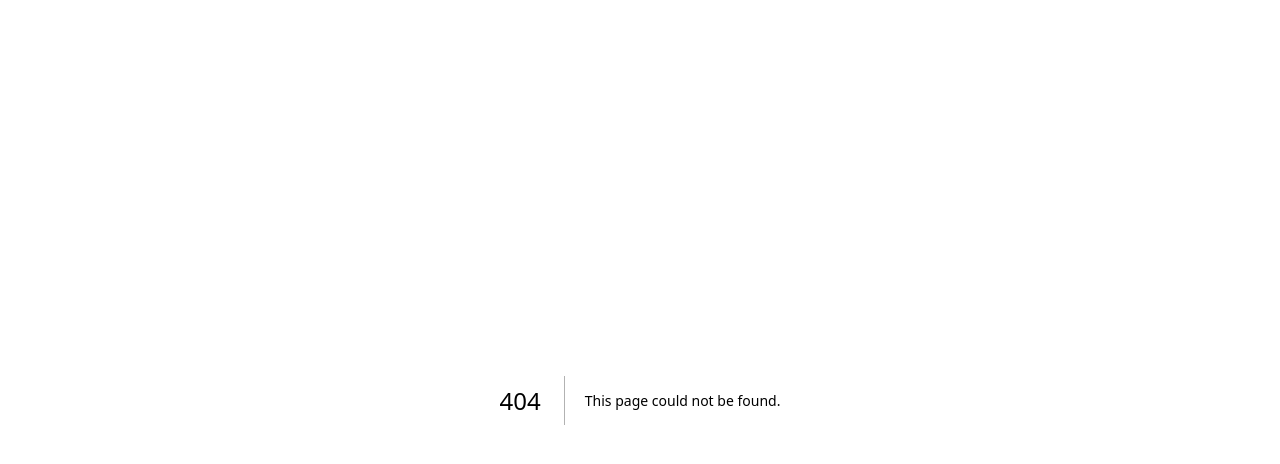
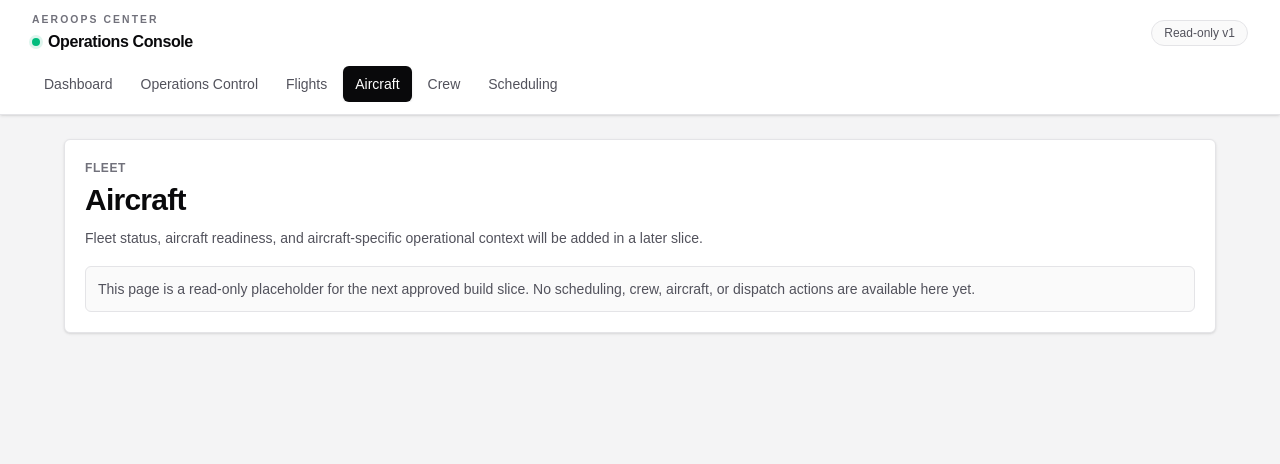
Before and after one commit to ronnieav8r/Airline-Operations, a Next.js app: page /aircraft in a window 1280 px wide. Before the commit this address had no page. Shown: the top 464 px of the page. Built offline with nearby package versions, Linux system fonts and the light colour scheme.

Commit message:
Add app shell navigation

```diff
--- /dev/null
+++ b/app/aircraft/page.tsx
@@ -0,0 +1,11 @@
+import { PlaceholderPage } from "@/components/app-shell/placeholder-page";
+
+export default function AircraftPage() {
+  return (
+    <PlaceholderPage
+      description="Fleet status, aircraft readiness, and aircraft-specific operational context will be added in a later slice."
+      eyebrow="Fleet"
+      title="Aircraft"
+    />
+  );
+}
--- /dev/null
+++ b/app/crew/page.tsx
@@ -0,0 +1,11 @@
+import { PlaceholderPage } from "@/components/app-shell/placeholder-page";
+
+export default function CrewPage() {
+  return (
+    <PlaceholderPage
+      description="Crew assignments, qualification visibility, and duty context will be added in a later slice."
+      eyebrow="Crew Operations"
+      title="Crew"
+    />
+  );
+}
--- a/app/layout.tsx
+++ b/app/layout.tsx
@@ -1,5 +1,6 @@
 import type { Metadata } from "next";
 import { Geist, Geist_Mono } from "next/font/google";
+import { AppShell } from "@/components/app-shell/app-shell";
 import "./globals.css";
 
 const geistSans = Geist({
@@ -27,7 +28,9 @@ export default function RootLayout({
       lang="en"
       className={`${geistSans.variable} ${geistMono.variable} h-full antialiased`}
     >
-      <body className="min-h-full flex flex-col">{children}</body>
+      <body className="min-h-full bg-zinc-100 text-zinc-950">
+        <AppShell>{children}</AppShell>
+      </body>
     </html>
   );
 }
--- /dev/null
+++ b/app/scheduling/page.tsx
@@ -0,0 +1,11 @@
+import { PlaceholderPage } from "@/components/app-shell/placeholder-page";
+
+export default function SchedulingPage() {
+  return (
+    <PlaceholderPage
+      description="Schedule planning and flight-leg coordination will be added after the approved operations-control foundation."
+      eyebrow="Planning"
+      title="Scheduling"
+    />
+  );
+}
--- /dev/null
+++ b/components/app-shell/app-shell.tsx
@@ -0,0 +1,74 @@
+"use client";
+
+import Link from "next/link";
+import { usePathname } from "next/navigation";
+
+const navigationItems = [
+  { label: "Dashboard", href: "/" },
+  { label: "Operations Control", href: "/operations-control" },
+  { label: "Flights", href: "/flights" },
+  { label: "Aircraft", href: "/aircraft" },
+  { label: "Crew", href: "/crew" },
+  { label: "Scheduling", href: "/scheduling" },
+];
+
+function isActiveRoute(pathname: string, href: string) {
+  if (href === "/") {
+    return pathname === href;
+  }
+
+  return pathname === href || pathname.startsWith(`${href}/`);
+}
+
+export function AppShell({ children }: Readonly<{ children: React.ReactNode }>) {
+  const pathname = usePathname();
+
+  return (
+    <div className="min-h-screen bg-zinc-100">
+      <header className="sticky top-0 z-20 border-b border-zinc-200 bg-white/95 shadow-sm backdrop-blur">
+        <div className="mx-auto flex w-full max-w-7xl flex-col gap-3 px-4 py-3 sm:px-6 lg:px-8">
+          <div className="flex flex-wrap items-center justify-between gap-3">
+            <Link className="group min-w-0" href="/">
+              <p className="text-[0.65rem] font-semibold uppercase tracking-[0.2em] text-zinc-500">
+                AeroOps Center
+              </p>
+              <div className="mt-0.5 flex items-center gap-2">
+                <span className="h-2 w-2 rounded-full bg-emerald-500 shadow-[0_0_0_3px_rgba(16,185,129,0.14)]" />
+                <span className="truncate text-base font-semibold tracking-tight text-zinc-950 group-hover:text-zinc-700">
+                  Operations Console
+                </span>
+              </div>
+            </Link>
+            <div className="rounded-full border border-zinc-200 bg-zinc-50 px-3 py-1 text-xs font-medium text-zinc-600">
+              Read-only v1
+            </div>
+          </div>
+
+          <nav aria-label="Primary navigation" className="-mx-1 overflow-x-auto">
+            <div className="flex min-w-max gap-1 px-1">
+              {navigationItems.map((item) => {
+                const active = isActiveRoute(pathname, item.href);
+
+                return (
+                  <Link
+                    aria-current={active ? "page" : undefined}
+                    className={`rounded-md px-3 py-2 text-sm font-medium transition ${
+                      active
+                        ? "bg-zinc-950 text-white shadow-sm"
+                        : "text-zinc-600 hover:bg-zinc-100 hover:text-zinc-950"
+                    }`}
+                    href={item.href}
+                    key={item.href}
+                  >
+                    {item.label}
+                  </Link>
+                );
+              })}
+            </div>
+          </nav>
+        </div>
+      </header>
+      <div>{children}</div>
+    </div>
+  );
+}
--- /dev/null
+++ b/components/app-shell/placeholder-page.tsx
@@ -0,0 +1,32 @@
+type PlaceholderPageProps = {
+  eyebrow: string;
+  title: string;
+  description: string;
+};
+
+export function PlaceholderPage({
+  eyebrow,
+  title,
+  description,
+}: Readonly<PlaceholderPageProps>) {
+  return (
+    <main className="min-h-[calc(100vh-8rem)] bg-zinc-100 px-4 py-6 text-zinc-950 sm:px-6 lg:px-8">
+      <section className="mx-auto w-full max-w-6xl rounded-md border border-zinc-200 bg-white p-5 shadow-sm">
+        <p className="text-xs font-semibold uppercase tracking-wider text-zinc-500">
+          {eyebrow}
+        </p>
+        <h1 className="mt-1.5 text-2xl font-semibold tracking-tight sm:text-3xl">
+          {title}
+        </h1>
+        <p className="mt-2 max-w-2xl text-sm leading-6 text-zinc-600">
+          {description}
+        </p>
+        <div className="mt-4 rounded-md border border-zinc-200 bg-zinc-50 p-3 text-sm text-zinc-600">
+          This page is a read-only placeholder for the next approved build
+          slice. No scheduling, crew, aircraft, or dispatch actions are
+          available here yet.
+        </div>
+      </section>
+    </main>
+  );
+}
```
